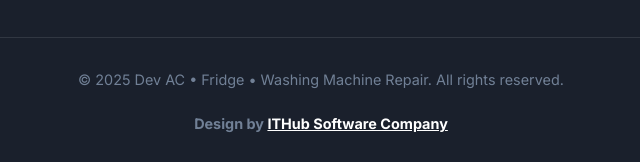
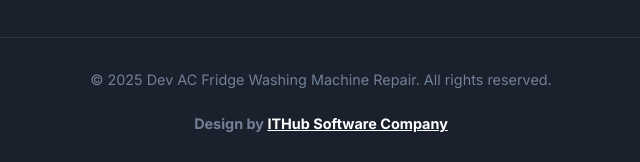
Before and after one commit to piyushsolver/devrepairservice, a plain HTML site: page index.html in a window 1280 px wide. Shown: the part 6369-6531 px from the top of the page, 319-959 px from the left. Drawn offline with nearby package versions, Linux system fonts and the light colour scheme.

Commit message:
Update index.html

```diff
--- a/index.html
+++ b/index.html
@@ -3,7 +3,7 @@
 <head>
     <meta charset="UTF-8">
     <meta name="viewport" content="width=device-width, initial-scale=1.0">
-    <title>Dev AC • Fridge • Washing Machine Repair | Expert Home Service | Jeerota</title>
+    <title>Dev AC Fridge Washing Machine Repair</title>
     <meta name="description" content="Fast & affordable AC, fridge & washing machine repair. Doorstep service, same-day repair, 100% satisfaction. Call 9672807103.">
     <link rel="stylesheet" href="https://cdnjs.cloudflare.com/ajax/libs/font-awesome/6.4.0/css/all.min.css">
     <link href="https://fonts.googleapis.com/css2?family=Inter:wght@300;400;500;600;700;800&family=Poppins:wght@400;500;600;700&display=swap" rel="stylesheet">
@@ -1594,7 +1594,7 @@
             </div>
             <div class="footer-bottom">
                 <p>© <script>document.write(new Date().getFullYear());</script>
- Dev AC • Fridge • Washing Machine Repair. All rights reserved.</p>
+ Dev AC Fridge Washing Machine Repair. All rights reserved.</p>
                 <b>Design by <a href="" style="color:white">ITHub Software Company</a></b>
             </div>
         </div>
```
